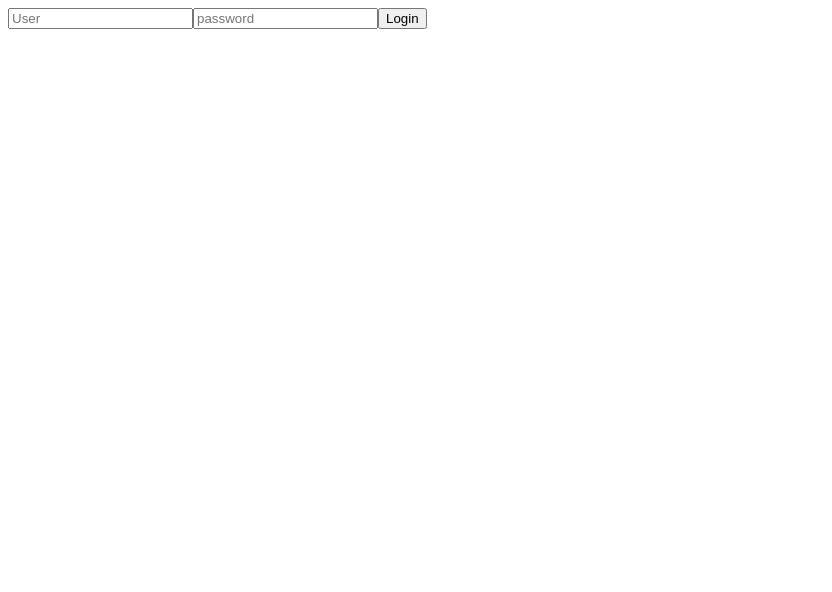
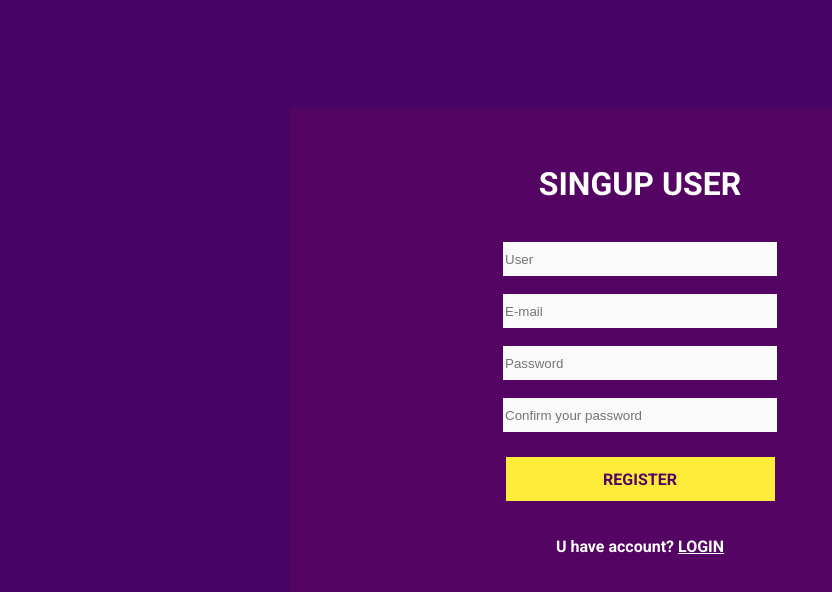
Before and after one commit to Luan-PortugalSilva/Project-API, a React (Create React App) app: page /register in a window 1280 px wide. Shown: the top 592 px of the page, without its empty margins (0-832 px from the left). Built offline with nearby package versions, Linux system fonts and the light colour scheme.

Commit message:
Register page frontend

```diff
--- a/public/index.html
+++ b/public/index.html
@@ -6,6 +6,14 @@
     <link rel="manifest" href="%PUBLIC_URL%/manifest.json" />
     <title>React App</title>
   </head>
+  <style>
+    body{
+background-color: #480366;
+display: flex;
+justify-content: center;
+align-items: center;
+    }
+  </style>
   <body>
     <div id="root"></div>
   </body>
--- a/src/Components/Register/register.css
+++ b/src/Components/Register/register.css
@@ -0,0 +1,59 @@
+@import url('https://fonts.googleapis.com/css2?family=Roboto:wght@700&display=swap');
+
+.background{
+  background-color: #540463;
+  width: 700px;
+  height: 500px;
+  display: flex;
+  flex-direction: column;
+  flex-wrap: wrap;
+  justify-content: center;
+  align-items: center;
+  margin-top: 100px;
+}
+h1{
+  font-family: 'roboto';
+  color:#FFF
+}
+input {
+width: 270px;
+height: 32px;
+background: #FAFAFA;
+border: none;
+margin-top: 18px;
+}
+button {
+width: 269px;
+height: 44px;
+background: #FFEB39;
+border: none;
+font-family: 'Roboto', sans-serif;
+font-weight: 700;
+font-size: 16px;
+margin-top: 25px;
+margin-bottom: 20px;
+color:#540463;
+}
+
+a {
+  text-decoration: none;
+  font-family: 'roboto';
+  color: #fff;
+  text-decoration: underline;
+}
+
+a link:hover {
+  text-decoration: none;
+  color: #fff;
+  text-decoration: underline;
+}
+
+a:hover {
+  text-decoration: none;
+  color: #fff;
+  text-decoration: underline;
+}
+p{
+  color:#fff;
+  font-family: 'roboto';
+}
--- a/src/Components/Register/register.jsx
+++ b/src/Components/Register/register.jsx
@@ -1,14 +1,17 @@
 import React from 'react';
-
+import './register.css'
 
 export default Register => {
     return (
         <div className="background">
-            <form>
+            <h1>SINGUP USER</h1>
                 <input className="login" placeholder="User"></input>
-                <input className="password" placeholder="password"></input>
-                <button type="submit">Login</button>
-            </form>
-        </div>
+                <input className="email" placeholder="E-mail"></input>
+                <input className="password" placeholder="Password"></input>
+                <input className="password" placeholder="Confirm your password"></input>
+                <button type="submit">REGISTER</button>
+<p>U have account? <a href='#'> LOGIN</a> </p>
+
+                </div>
     )
 }
```
